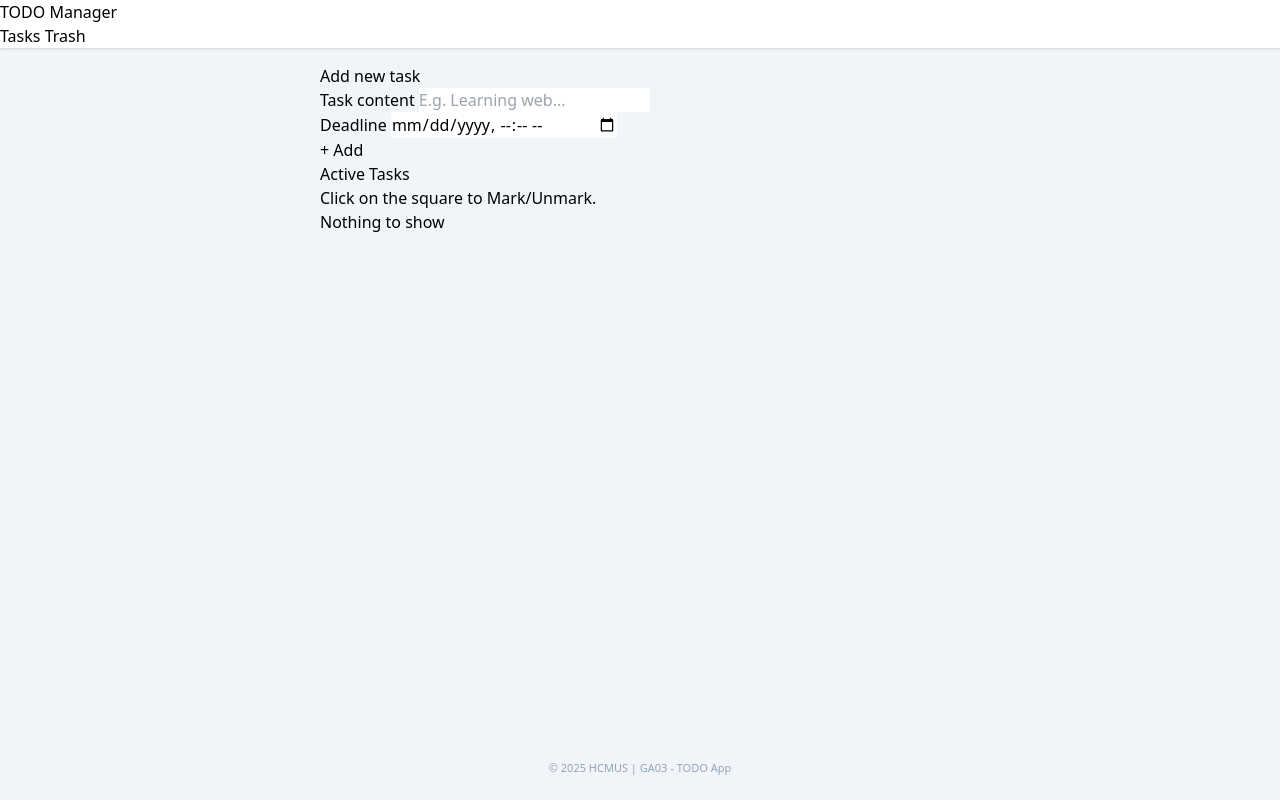
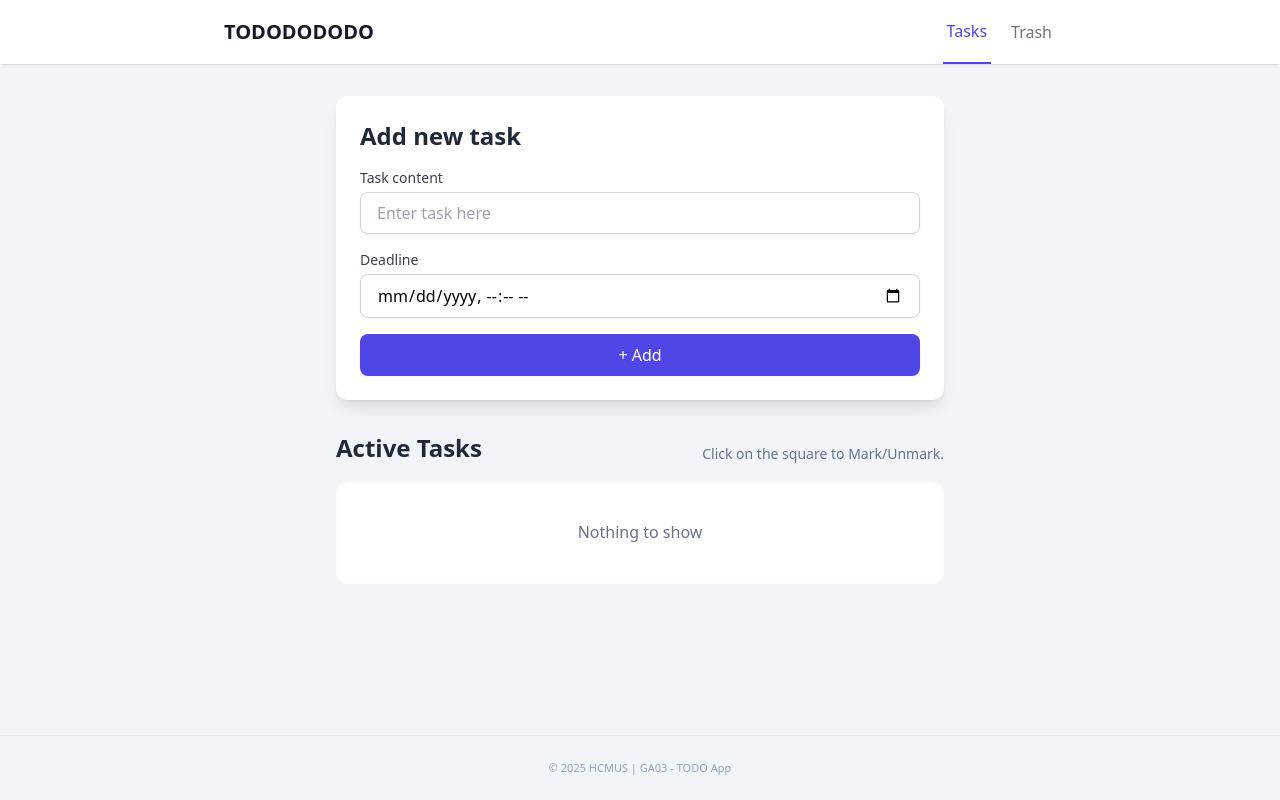
Before and after one commit to Kugoo0807/CSC13008-Group-Assignment-03, a website: page index.html in a window 1280 px wide. Drawn offline with nearby package versions, Linux system fonts and the light colour scheme.

Commit message:
feat(index.html): hoàn thiện đổ tailwind

```diff
--- a/index.html
+++ b/index.html
@@ -15,6 +15,7 @@
         extend: {
           colors: {
             brand: {
+              50: '#f0f4ff',
               500: '#4f46e5',
               600: '#4338ca',
             }
@@ -27,22 +28,29 @@
   <!-- PNG favicon -->
   <link rel="icon" type="image/png" href="img/logo_web.png" sizes="32x32" />
   <link rel="icon" type="image/png" href="img/logo_web.png" sizes="192x192" />
+
+  <style>
+    /* Styling for the nav-link component: ensures the active tab is highlighted */
+    .nav-link[data-active="true"] {
+      border-bottom: 2px solid #4f46e5; /* brand-500 */
+      color: #4f46e5;
+    }
+  </style>
 </head>
 <body class="bg-slate-100 min-h-screen flex flex-col">
 
   <!-- HEADER / NAV -->
   <header class="bg-white shadow sticky top-0 z-10">
-    <div>
-      <h1">
-        TODO Manager
+    <div class="max-w-4xl mx-auto px-4 sm:px-6 lg:px-8 flex justify-between items-center h-16">
+      <h1 class="text-xl font-bold text-gray-900">
+        TODODODODO
       </h1>
 
-      <!-- nav buttons  -->
-      <nav>
-        <a href="#/active">
+      <nav class="flex space-x-4 h-full items-stretch">
+        <a href="#/active" class="nav-link text-gray-500 hover:text-brand-500 transition duration-150 ease-in-out flex items-center px-1" data-active="true">
           Tasks
         </a>
-        <a href="#/trash">
+        <a href="#/trash" class="nav-link text-gray-500 hover:text-brand-500 transition duration-150 ease-in-out flex items-center px-1" data-active="false">
           Trash
         </a>
       </nav>
@@ -50,32 +58,34 @@
   </header>
 
   <!-- MAIN -->
-  <main class="flex-1 w-full max-w-2xl mx-auto p-4">
+  <main class="flex-1 w-full max-w-2xl mx-auto p-4 sm:p-6 lg:p-8">
 
     <!-- FORM ADD TASK -->
-    <section id="add-form-section">
-      <h2>Add new task</h2>
-      <form id="task-form">
+    <section id="add-form-section" class="mb-8 p-6 bg-white rounded-xl shadow-lg">
+      <h2 class="text-2xl font-semibold text-gray-800 mb-4">Add new task</h2>
+      <form id="task-form" class="space-y-4">
         <div>
-          <label>Task content</label>
+          <label for="task-title" class="block text-sm font-medium text-gray-700 mb-1">Task content</label>
           <input
             id="task-title"
             type="text"
             required
-            placeholder="E.g. Learning web..."
+            placeholder="Enter task here"
+            class="w-full px-4 py-2 border border-gray-300 rounded-lg shadow-sm focus:outline-none focus:ring-2 focus:ring-brand-500 focus:border-brand-500"
           />
         </div>
 
         <div>
-          <label>Deadline</label>
+          <label for="task-deadline" class="block text-sm font-medium text-gray-700 mb-1">Deadline</label>
           <input
             id="task-deadline"
             type="datetime-local"
             required
+            class="w-full px-4 py-2 border border-gray-300 rounded-lg shadow-sm focus:outline-none focus:ring-2 focus:ring-brand-500 focus:border-brand-500"
           />
         </div>
 
-        <button type="submit">
+        <button type="submit" class="w-full flex justify-center items-center py-2 px-4 border border-transparent rounded-lg shadow-sm text-base font-medium text-white bg-brand-500 hover:bg-brand-600 focus:outline-none focus:ring-2 focus:ring-offset-2 focus:ring-brand-500 transition duration-150 ease-in-out">
           <span>+ Add</span>
         </button>
       </form>
@@ -83,30 +93,28 @@
 
     <!-- LIST ACTIVE / TRASH -->
     <section>
-      <!-- Title dynamic -->
-      <div>
-        <h2 id="list-title">
+      <div class="flex items-end justify-between mb-4">
+        <h2 id="list-title" class="text-2xl font-semibold text-gray-800">
           Task list
         </h2>
 
-        <!-- hint -->
-        <p>
+        <p class="text-sm text-slate-500 hidden sm:block">
           Click on the square to Mark/Unmark.
         </p>
       </div>
 
       <!-- TASK LIST RENDER HERE -->
-      <ul id="task-list"></ul>
+      <ul id="task-list" class="space-y-3"></ul>
 
       <!-- empty state -->
-      <div id="empty-state">
+      <div id="empty-state" class="text-center p-10 bg-white rounded-xl shadow-inner text-slate-500 font-medium">
         Nothing to show
       </div>
     </section>
   </main>
 
   <!-- FOOTER -->
-  <footer class="text-center text-[11px] text-slate-400 py-6">
+  <footer class="text-center text-[11px] text-slate-400 py-6 border-t mt-4">
     © 2025 HCMUS | GA03 - TODO App
   </footer>
 
```
Also changed, not shown: package.json (added, +23 -0 lines), 2 other files.
